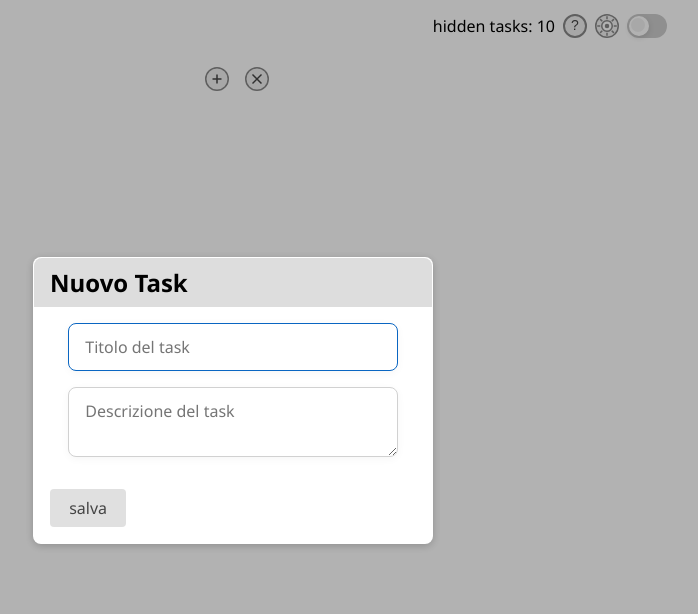
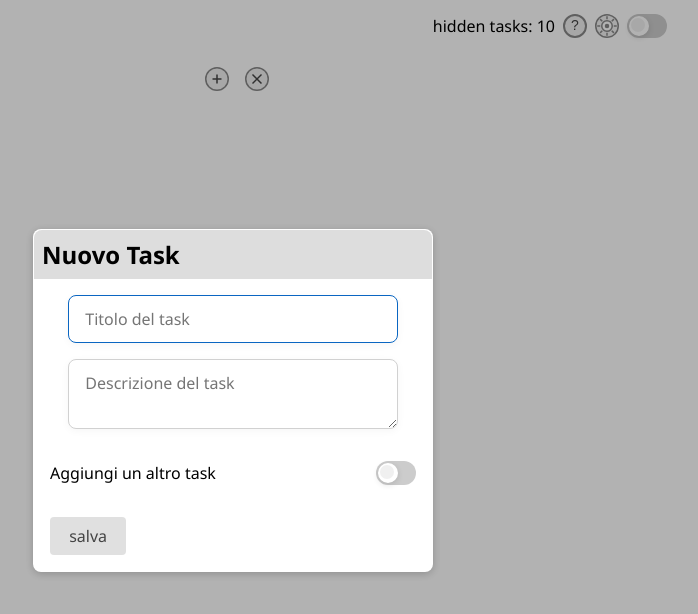
Before and after one commit to sensorario/quadrato, a React (Vite) app: page / in a window 1280 px wide. Both pictures are taken after a click on the button 624 px from the left and 79 px from the top of the page. Shown: the top 614 px of the page, without its empty margins (407-1105 px from the left). Built offline with nearby package versions, Linux system fonts and the light colour scheme.

Commit message:
feat(task): enable add more tasks

```diff
--- a/package.json
+++ b/package.json
@@ -20,7 +20,7 @@
     "@babel/preset-react": "^7.27.1",
     "@babel/preset-typescript": "^7.27.1",
     "@eslint/js": "^9.33.0",
-    "@testing-library/jest-dom": "^6.4.3",
+    "@testing-library/jest-dom": "^6.8.0",
     "@testing-library/react": "^14.2.1",
     "@types/react": "^19.1.10",
     "@types/react-dom": "^19.1.7",
--- a/src/App.jsx
+++ b/src/App.jsx
@@ -1,4 +1,4 @@
-import React, { useState, useEffect } from 'react';
+import React, { useState, useEffect, useRef } from 'react';
 import './App.css';
 import TaskList from './components/TaskList';
 // import { Header } from './components/Header';
@@ -29,6 +29,7 @@ const initialTasks = [
 ];
 
 function App() {
+  const addAnotherRef = useRef();
   // Mostro nascondo testo accanto alle icone
   const [showText, setShowText] = useState(() => {
     try {
@@ -205,7 +206,7 @@ function App() {
     });
   };
 
-  const handleAddTask = () => {
+  const handleAddTask = (addAnotherValue) => {
     if (newTaskTitle.trim() === '') return;
     let timestamp = '';
     if (typeof newTaskDateTime === 'string' && newTaskDateTime.length > 0) {
@@ -223,7 +224,14 @@ function App() {
     setTasks(updatedTasks);
     localStorage.setItem('simplanner-tasks', JSON.stringify(updatedTasks));
     setNewTaskTitle('');
-    setShowPopup(false);
+    // Leggi il valore della checkbox dalla ref
+    const isChecked = addAnotherRef.current ? addAnotherRef.current.checked : addAnotherValue;
+    if (!isChecked) {
+      setShowPopup(false);
+      setAddAnother(false);
+    } else {
+      setShowPopup(true);
+    }
   };
 
   const [showCleanConfirm, setShowCleanConfirm] = useState(false);
@@ -317,6 +325,7 @@ function App() {
   const numOfUnarchivedTasks = unarchivedTasks.length;
   const numOfVisibleTasks = visible.length;
   const hiddenTasksCount = numOfUnarchivedTasks - numOfVisibleTasks;
+  const [addAnother, setAddAnother] = useState(false);
 
   const VisibleTasks =
     <TaskList
@@ -328,7 +337,7 @@ function App() {
       dateTimeEnabled={dateTimeEnabled}
     />
 
-  const NewTaskModalView = <Modal title="Nuovo Task" onclick={() => setShowPopup(false)}>
+  const NewTaskModalView = <Modal title="Nuovo Task" onClick={() => { setShowPopup(false) }}>
     <div className="modal-input-wrapper">
       <input
         type="text"
@@ -378,7 +387,52 @@ function App() {
         className="modal-input"
       />
     </div>}
-    <button onClick={handleAddTask} className='modal-close-btn'>salva</button>
+    <label style={{ display: "flex", alignItems: "center", cursor: "pointer", margin: "1rem 0" }}>
+      <span style={{ fontSize: "1rem", flex: 1 }}>Aggiungi un altro task</span>
+      <span style={{ display: 'flex', alignItems: 'center', gap: '12px' }}>
+        <span style={{ position: "relative", width: "40px", height: "24px", display: "inline-block" }}>
+          <input
+            type="checkbox"
+            ref={addAnotherRef}
+            checked={addAnother}
+            onChange={e => setAddAnother(e.target.checked)}
+            style={{ opacity: 0, width: "100%", height: "100%", position: "absolute", left: 0, top: 0, margin: 0, cursor: "pointer" }}
+          />
+          <span
+            style={{
+              display: "block",
+              width: "100%",
+              height: "100%",
+              background: addAnother ? "#666666ff" : "#ccc",
+              borderRadius: "12px",
+              transition: "background 0.2s",
+            }}
+          ></span>
+          <span
+            style={{
+              position: "absolute",
+              top: "2px",
+              left: addAnother ? "18px" : "2px",
+              width: "20px",
+              height: "20px",
+              background: "#fff",
+              borderRadius: "50%",
+              boxShadow: "0 2px 6px rgba(0,0,0,0.12)",
+              border: "none",
+              transition: "left 0.2s",
+              display: "flex",
+              alignItems: "center",
+              justifyContent: "center",
+            }}
+          >
+            <svg width="18" height="18" viewBox="0 0 18 18">
+              <circle cx="8" cy="8" r="7" fill="#f0f0f0" stroke="none" />
+            </svg>
+          </span>
+        </span>
+      </span>
+    </label>
+    <button onClick={() => handleAddTask()} className='modal-close-btn'>salva</button>
   </Modal>;
 
   if (zenMode) {
--- a/src/components/Modal.tsx
+++ b/src/components/Modal.tsx
@@ -3,7 +3,7 @@ import React, { useEffect } from 'react';
 type ModalProps = {
     children: React.ReactNode;
     title: string;
-    icon: React.ReactNode;
+    icon?: React.ReactNode;
     onClick: () => void;
 };
 
@@ -21,9 +21,7 @@ export const Modal = ({ children, title, icon, onClick }: ModalProps) => {
     return <div className="modal-overlay" onClick={onClick}>
         <div className="modal" onClick={e => e.stopPropagation()}>
             <div className="modal-header" style={{ display: "flex", alignItems: "center", gap: "8px" }}>
-                <span className="icon">
-                    {icon}
-                </span>
+                {icon && <span className="icon">{icon}</span>}
                 <h2 className="title">{title}</h2>
             </div>
             <div className="modal-content">{children}</div>
```
Also changed, not shown: 2 other files (tests, documents, lock files or other folders).
